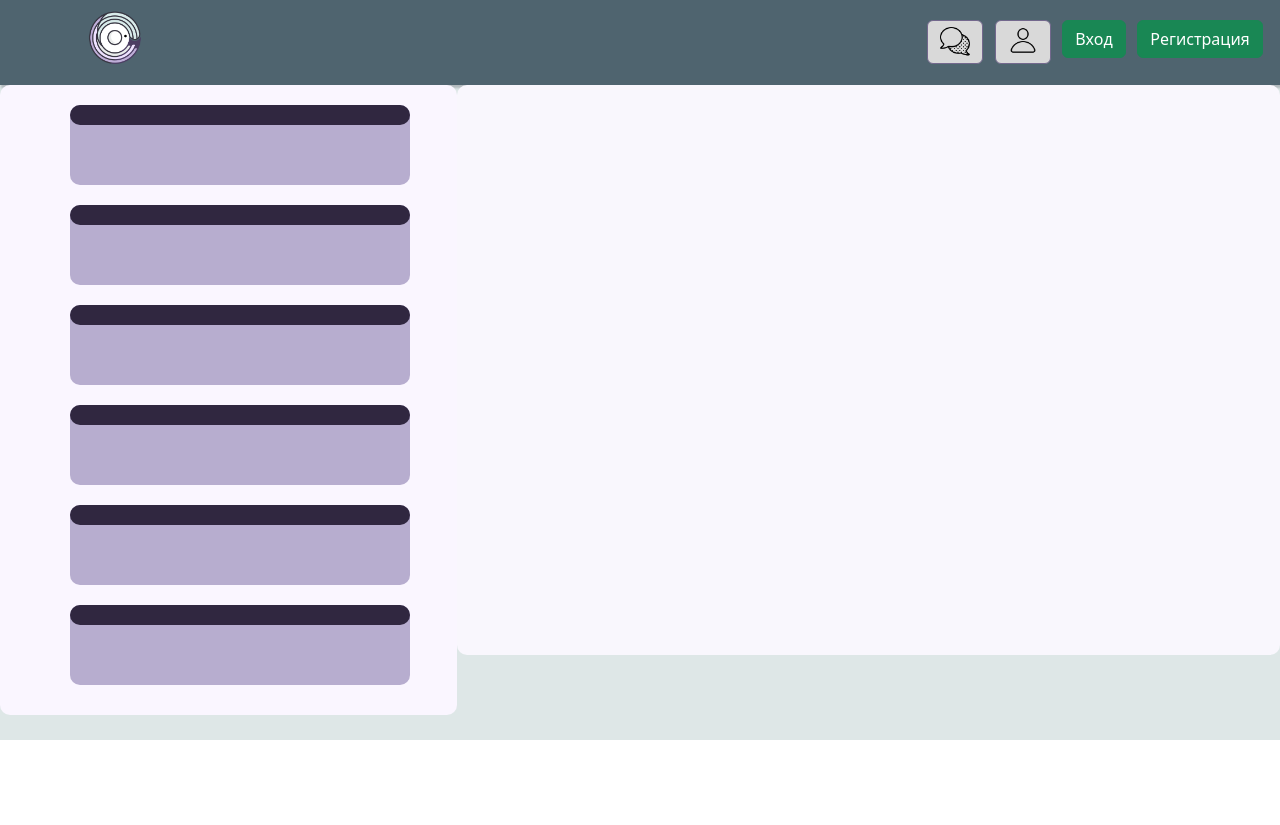
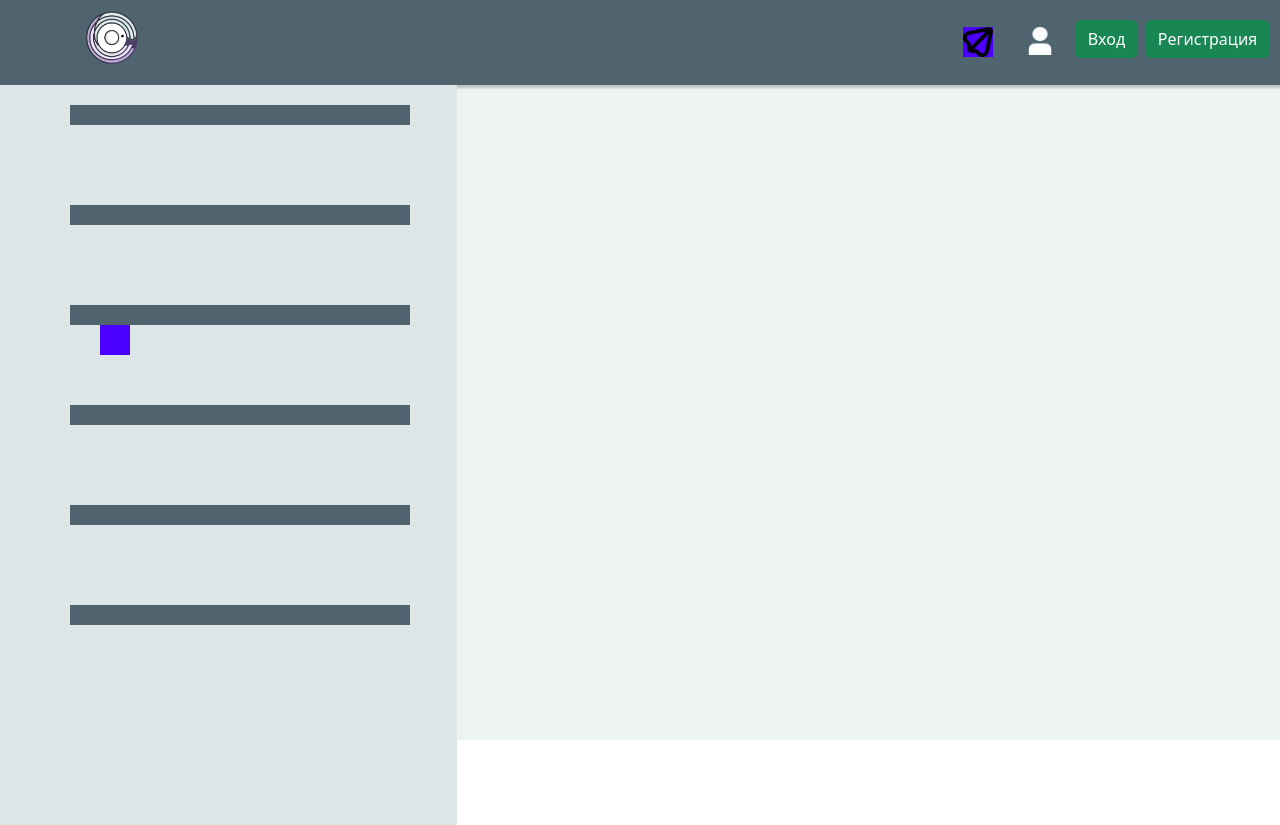
Before and after one commit to anyoneees/project_frontend1, a React (Create React App) app in the folder my-app1/: page /chat in a window 1280 px wide. Before the commit the page ends 800 px from the top, so only its background shows below. Built offline with nearby package versions, Linux system fonts and the light colour scheme.

Commit message:
design.changes_2

```diff
--- a/my-app1/src/App.css
+++ b/my-app1/src/App.css
@@ -174,24 +174,22 @@
 }
 
 .Chat-main {
-    background-color: #dee7e7;
+    background-color: #EDF2F2;
     width: 100%;
     height: 740px;
 
 }
 
 .Confs-section {
-    background-color: #faf6ff;
+    background-color: #DEE7E7;
     width: 500px;
-    height: 630px;
-    border-radius: 10px;
+    height: 740px;
     display: flex;
     flex-direction: column;
 
 }
 
 .Chat-one {
-    background-color: #B7ADCF;
     margin-top: 20px;
     width: 340px;
     height: 80px;
@@ -201,17 +199,21 @@
 }
 
 .Chat-name {
-    background-color: #302740;
+    background-color: #4F646F;
     width: 340px;
     height: 20px;
-    border-radius: 10px;
 }
 
+.Chat-pic{
+    width: 30px;
+    height: 30px;
+    background-color: #4c00ff;
+    margin-left: 30px;
+
+}
 .Dialog-section {
-    background-color: #f9f7fd;
     width: 900px;
-    height: 570px;
-    border-radius: 10px;
+    height: 740px;
 
 }
 
--- a/my-app1/src/components/NavBar/navBar.jsx
+++ b/my-app1/src/components/NavBar/navBar.jsx
@@ -13,7 +13,7 @@ function NavBar() {
         <div className="Chat-button">
           <a href="http://localhost:3000/chat">
             <Button
-              style={{ backgroundColor: "#D9D9D9", borderColor: "#73688D" }}
+              style={{ backgroundColor: "#4F646F", borderColor: "#4F646F" }}
             >
               <img className="Chat-pic" src="http://localhost:3000/chat.png" />
             </Button>
@@ -22,7 +22,7 @@ function NavBar() {
         <div className="Profile-button">
           <a href="http://localhost:3000/profile">
             <Button
-              style={{ backgroundColor: "#D9D9D9", borderColor: "#73688D" }}
+              style={{ backgroundColor: "#4F646F", borderColor: "#4F646F" }}
             >
               <img
                 className="profile-pic"
--- a/my-app1/src/components/chatSection/chatSection.jsx
+++ b/my-app1/src/components/chatSection/chatSection.jsx
@@ -20,6 +20,8 @@ function ChatSection() {
           </div>
           <div className="Chat-one">
             <div className="Chat-name"></div>
+            <div className="Chat-pic"></div>
+            <div className="Chat-text"></div>
           </div>
           <div className="Chat-one">
             <div className="Chat-name"></div>
```
Also changed, not shown: my-app1/public/chat.png, my-app1/public/profile.png.
